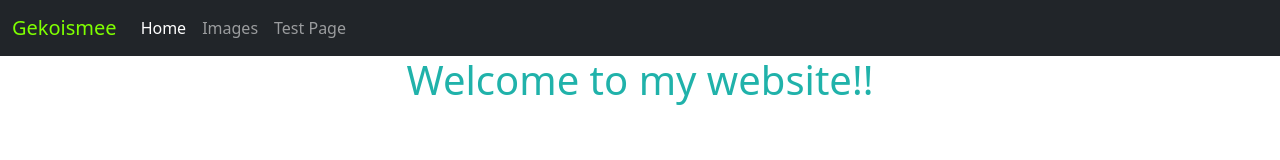
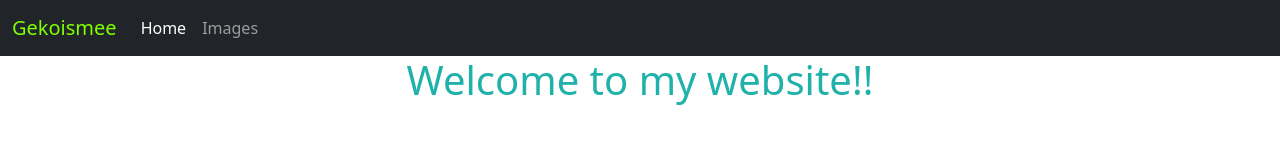
Before and after one commit to Gekoismee/gekoismee.github.io, a plain HTML site: page index.html in a window 1280 px wide. Drawn offline with nearby package versions, Linux system fonts and the light colour scheme.

Commit message:
Update index.html

```diff
--- a/index.html
+++ b/index.html
@@ -20,9 +20,6 @@
           <li class="nav-item">
             <a class="nav-link" href="images.html">Images</a>
           </li>
-          <li class="nav-item">
-            <a class="nav-link" href="test.html">Test Page</a>
-          </li>
         </ul>
       </div>
     </div>
```
